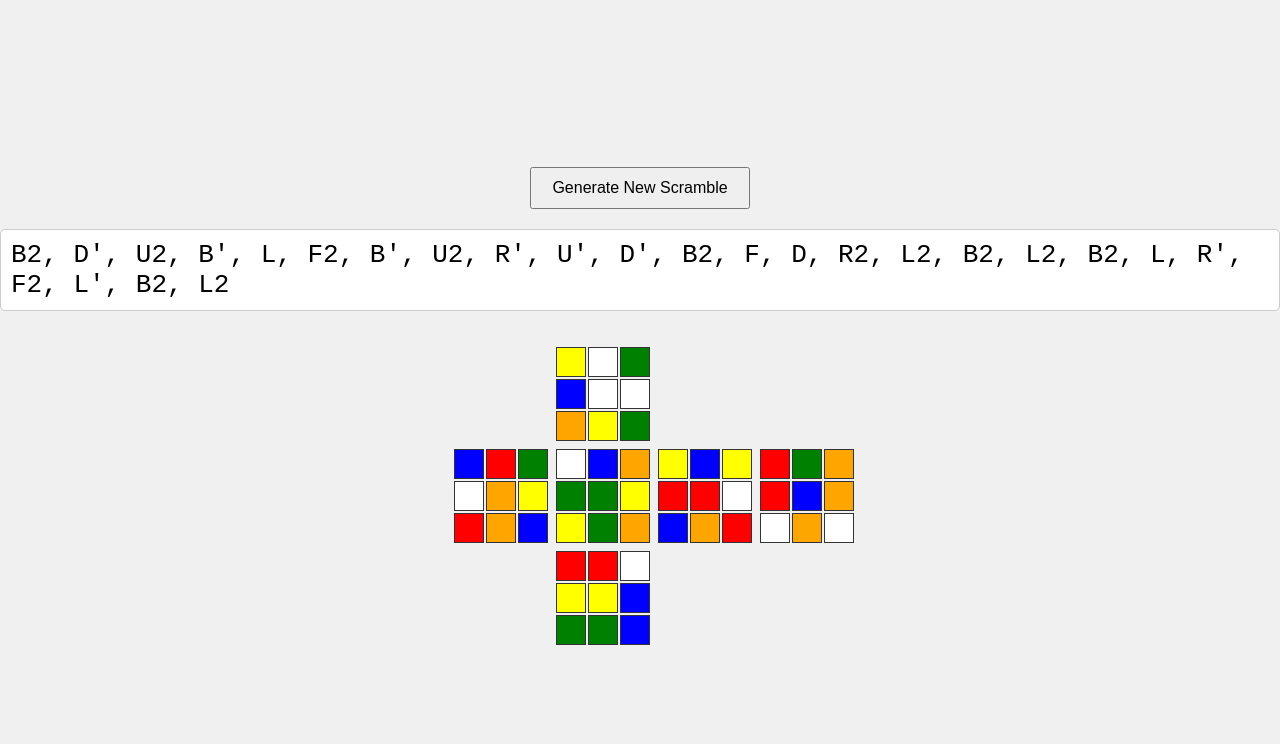
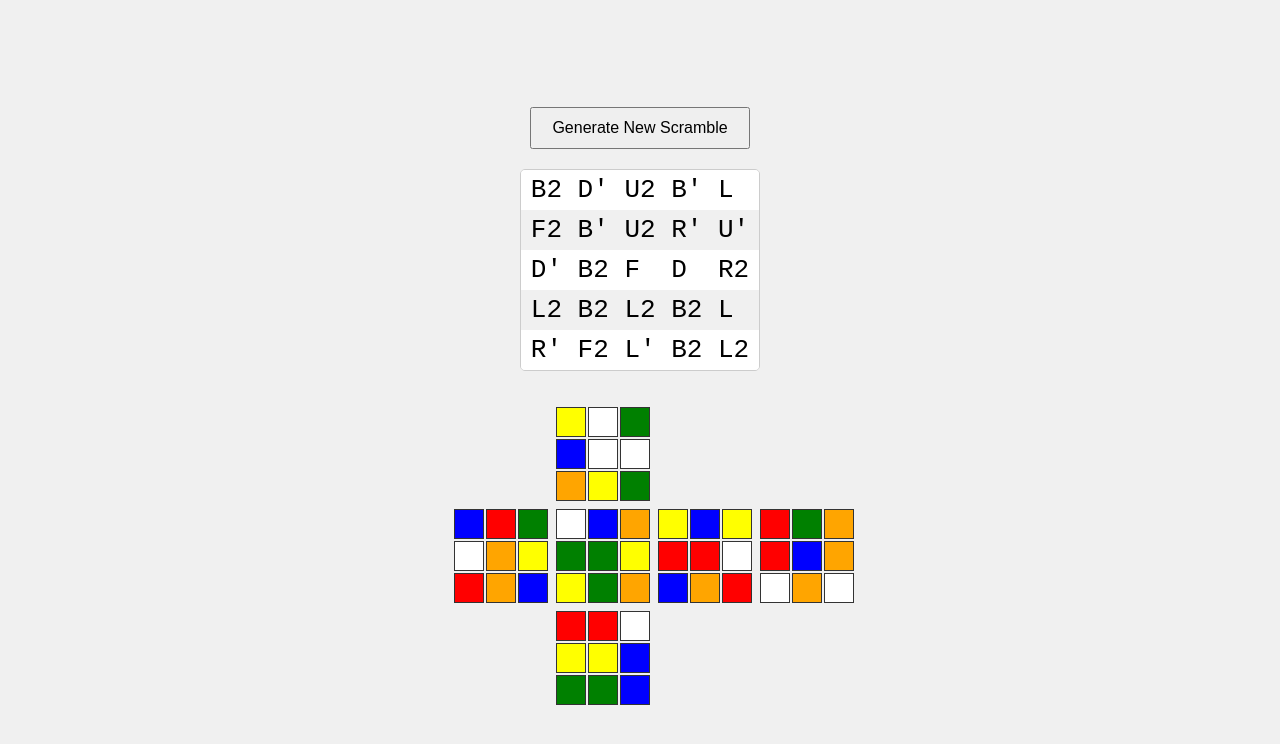
Before and after one commit to denversc/cube-scrambler, a website with bundled scripts: page index.html in a window 1280 px wide. Built offline with nearby package versions, Linux system fonts and the light colour scheme.

Commit message:
stripe sequence

```diff
--- a/eslint.config.ts
+++ b/eslint.config.ts
@@ -5,7 +5,7 @@ import tseslint, { type Config } from "typescript-eslint";
 
 const config: Config = tseslint.config(
   {
-    ignores: ["build/", "node_modules/"],
+    ignores: ["android/", "build/", "gh-pages/", "node_modules/"],
   },
   eslint.configs.recommended,
   ...tseslint.configs.recommended,
--- a/index.html
+++ b/index.html
@@ -17,12 +17,20 @@
       }
       #scramble-sequence {
         margin-bottom: 20px;
-        font-size: 2.0em;
+        font-size: 2em;
         font-family: monospace;
-        padding: 10px;
-        background-color: #fff;
         border: 1px solid #ccc;
         border-radius: 5px;
+        overflow: hidden;
+      }
+      .scramble-line {
+        padding: 5px 10px;
+      }
+      .scramble-line:nth-child(odd) {
+        background-color: #fff;
+      }
+      .scramble-line:nth-child(even) {
+        background-color: #f0f0f0;
       }
       #generate-button {
         margin-bottom: 20px;
--- a/src/web_index.ts
+++ b/src/web_index.ts
@@ -1,37 +1,16 @@
-import { solvedCube, generateScramble, transform } from "./cube.ts";
-import { type Cube, Faces, getFace } from "./cube.ts";
 import { inspect } from "#platform";
 
-const SCRAMBLE_TEXT_ELEMENT_ID = "scramble-sequence";
-const CUBE_ELEMENT_ID = "cube-container";
-const GENERATE_BUTTON_ELEMENT_ID = "generate-button";
+import { generateScramble, solvedCube, transform } from "./cube.ts";
+import { type Cube, type Face, getFace } from "./cube.ts";
 
-function generateAndDrawScramble() {
-  const scrambleContainer = document.getElementById(SCRAMBLE_TEXT_ELEMENT_ID);
-  if (!scrambleContainer) {
-    throw new Error(
-      `getElementById(${inspect(SCRAMBLE_TEXT_ELEMENT_ID)}) returned null [errvxvy9gq]`,
-    );
-  }
-
-  const scramble = generateScramble();
-  scrambleContainer.textContent = scramble.join(", ");
-
-  const cube = solvedCube();
-  for (const move of scramble) {
-    transform(cube, move);
-  }
-  draw(cube);
+interface Ui {
+  cubeContainer: HTMLElement;
+  generateButton: HTMLButtonElement;
+  scrambleText: HTMLElement;
 }
 
-function draw(cube: Cube): void {
-  const container = document.getElementById(CUBE_ELEMENT_ID);
-  if (!container) {
-    throw new Error(`getElementById(${inspect(CUBE_ELEMENT_ID)}) returned null [errx5yqetg]`);
-  }
-  container.innerHTML = ""; // Clear previous state
-
-  const faceOrder: (keyof typeof Faces)[] = ["Up", "Left", "Front", "Right", "Back", "Down"];
+function draw(cube: Cube, container: HTMLElement): void {
+  const faceOrder: Face[] = ["Up", "Left", "Front", "Right", "Back", "Down"];
 
   for (const faceName of faceOrder) {
     const faceElement = document.createElement("div");
@@ -42,23 +21,59 @@ function draw(cube: Cube): void {
     for (const color of stickers) {
       const stickerElement = document.createElement("div");
       stickerElement.classList.add("sticker", `sticker-${color}`);
-      faceElement.appendChild(stickerElement);
+      faceElement.append(stickerElement);
     }
-    container.appendChild(faceElement);
+    container.append(faceElement);
   }
 }
 
-function main() {
-  generateAndDrawScramble();
+function generateAndDrawScramble(ui: Ui) {
+  const scramble = generateScramble();
 
-  const generateButton = document.getElementById(GENERATE_BUTTON_ELEMENT_ID);
-  if (!generateButton) {
-    throw new Error(
-      `getElementById(${inspect(GENERATE_BUTTON_ELEMENT_ID)}) returned null [erravh3zqf]`,
-    );
+  ui.scrambleText.innerHTML = "";
+  const chunkSize = 5;
+  for (let index = 0; index < scramble.length; index += chunkSize) {
+    const chunk = scramble.slice(index, index + chunkSize);
+    const lineElement = document.createElement("div");
+    lineElement.classList.add("scramble-line");
+    lineElement.textContent = chunk.map(s => s.padEnd(2, "\u00A0")).join("\u00A0");
+    ui.scrambleText.append(lineElement);
   }
 
-  generateButton.addEventListener("click", generateAndDrawScramble);
+  const cube = solvedCube();
+  for (const move of scramble) {
+    transform(cube, move);
+  }
+
+  ui.cubeContainer.innerHTML = "";
+  draw(cube, ui.cubeContainer);
+}
+
+function getElementById<T extends HTMLElement>(id: string): T {
+  const element = document.querySelector("#" + id);
+  if (!element) {
+    throw new Error(`unable to find element with ID ${inspect(id)} [errktkyf2g]`);
+  }
+  return element as T;
+};
+
+function loadUi(): Ui {
+  return {
+    cubeContainer: getElementById("cube-container"),
+    generateButton: getElementById("generate-button"),
+    scrambleText: getElementById("scramble-sequence"),
+  };
+}
+
+function main() {
+  const ui = loadUi();
+
+  ui.generateButton.addEventListener("click", event => {
+    event.preventDefault();
+    generateAndDrawScramble(ui);
+  });
+
+  generateAndDrawScramble(ui);
 }
 
 main();
```
Also changed, not shown: capacitor.config.ts (+4 -4 lines), 1 other file.
